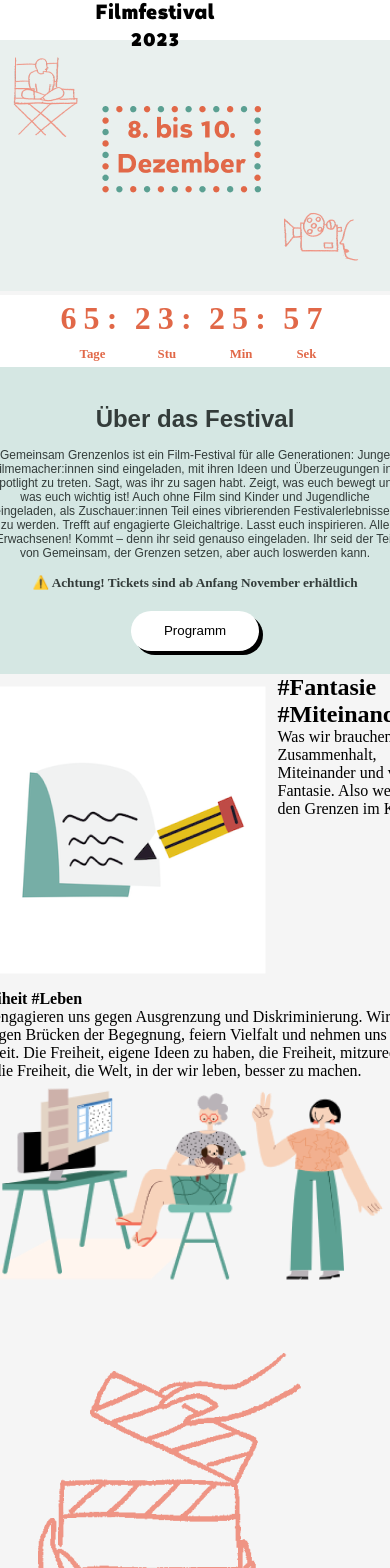
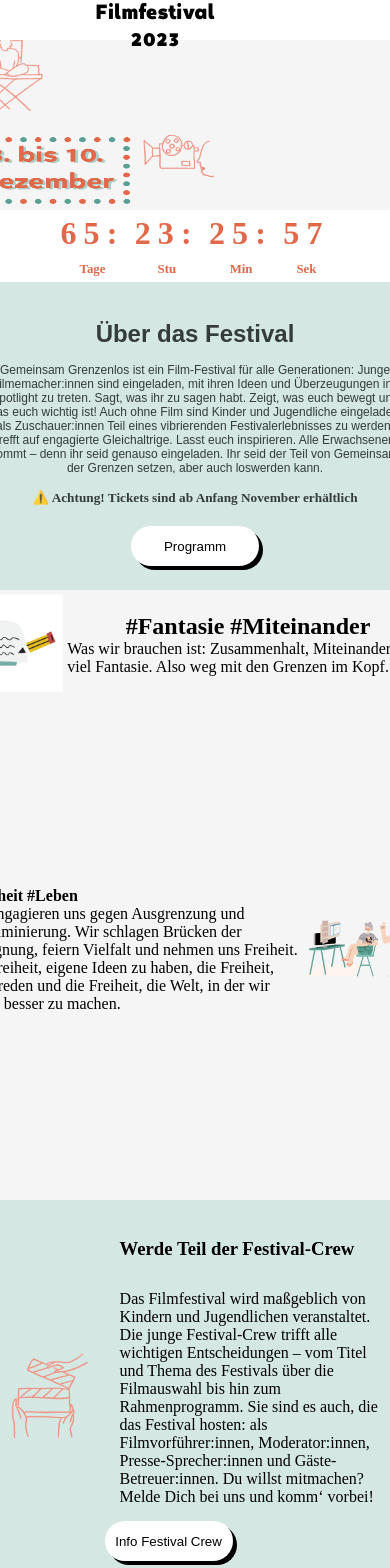
Before and after one commit to JoshRBeck/kijufi-nextjs-latest, a Next.js app: page / in a window 390 px wide. Shown: the part 130-1698 px from the top of the page. Built offline with nearby package versions, Linux system fonts and the light colour scheme.

Commit message:
"Main page stylings"

```diff
--- a/src/app/page.module.css
+++ b/src/app/page.module.css
@@ -539,7 +539,9 @@
     color: #333c3a;
     padding-bottom: 20px;
   }
-  .programmButtonAboutSection {
+  .programmButtonAboutSection,
+  .FilmeinreichungButton,
+  .infoFestivalButton {
     display: flex;
     justify-content: center;
     align-items: center;
@@ -553,9 +555,33 @@
   .freiheitImageContainer {
     display: none;
   }
+  .freiheitTextContainer img {
+    width: 106px;
+    height: 106px;
+  }
   .freiheitTextContainer {
     display: flex;
     flex-direction: row;
+  }
+  .freiheitText {
+    display: flex;
+    align-items: center;
+    flex-direction: column;
+    justify-content: center;
+  }
+  .zusammenheitContainer {
+    display: flex;
+    flex-direction: row;
+    justify-content: space-around;
+    height: 500px;
+    align-items: center;
+  }
+  .zusammenheitImage img {
+    width: 130px;
+    height: 60px;
+  }
+  .zusammenheitText {
+    width: 40vh;
   }
   .WirSindGrenzenlos1 {
     height: 50px;
@@ -564,6 +590,52 @@
   .WirSindGrenzenlos2 {
     height: 50px;
     width: 50px;
+  }
+  .mainPageKontaktContainer {
+    display: flex;
+    flex-direction: row;
+    justify-content: center;
+    align-items: center;
+    background-color: #d5e7e3;
+    padding: 5%;
+  }
+  .mainPageKontaktText {
+    display: flex;
+    flex-direction: column;
+    text-align: left;
+  }
+  .mainPageKontaktText h3 {
+    padding: 15px;
+  }
+  .mainPageKontaktImage img {
+    padding: 5%;
+  }
+  .mainPageKontaktText p {
+    padding: 15px;
+  }
+  .mainPageFilmEinreichen {
+    display: flex;
+    flex-direction: column;
+    align-items: flex-start;
+    text-align: left;
+    padding: 5%;
+  }
+  .mainPageFilmEinreichen h4 {
+    padding: 15px;
+  }
+  .mainPageFilmEinreichen p {
+    padding: 15px;
+  }
+  .FilmeinreichungButton {
+    display: flex;
+    justify-content: center;
+    align-items: center;
+    border-radius: 2.06075rem;
+    background: #d5e7e3;
+    width: 8rem;
+    height: 2.5rem;
+    border-style: none;
+    box-shadow: 4px 4px 0px rgb(0 0 0);
   }
 }
 /* Common styles */
--- a/src/app/page.tsx
+++ b/src/app/page.tsx
@@ -18,28 +18,20 @@ import MPower from "@/images/MPower-e.V..png";
 import Songs from "@/images/Songs-for-Rights.png";
 import IYCE from "@/images/IYCE.png";
 import StadtBibliothek from "@/images/Stadtbibliothek-Berlin-Mitte.png";
-import tiledImage from "@/images/Frame 47.png";
 
 export default function Home() {
   return (
     <main className={styles.main}>
       <div>
         <div className={styles.tiledContainer}>
-          <Image
-            src={tiledImage}
-            alt="tiled image background"
-            width={tiledImage.width}
-            height={tiledImage.height}
-          />
-          {/*
           <div className={styles.topTiles}>
             <div className={`${styles.tile1} ${styles.imageContainer}`}>
               <Image
                 src={Chair}
                 alt="chair image"
                 className={styles.chair}
-                width={Chair.width}
-                height={Chair.height}
+                width={90}
+                height={90}
               />
             </div>
             <div className={styles.tile2}></div>
@@ -49,19 +41,18 @@ export default function Home() {
                 src={HeadingNeu}
                 alt="Festival heading image"
                 className={styles.HeadingNeu}
-                width={HeadingNeu.width}
-                height={HeadingNeu.height}
+                width={170}
+                height={70}
               />{" "}
               <Image
                 src={Camera}
                 alt="Camera image"
                 className={styles.Camera}
-                width={Camera.width}
-                height={Camera.height}
+                width={90}
+                height={90}
               />
             </div>
           </div>
-        */}
         </div>
         <Countdown />
         <div className={styles.aboutSection}>
@@ -156,8 +147,8 @@ export default function Home() {
             <Image
               src={MovieCut}
               alt="Movie cut image"
-              width={MovieCut.width}
-              height={MovieCut.height}
+              width={120}
+              height={120}
               className={styles.movieCut}
             />
           </div>
@@ -174,7 +165,9 @@ export default function Home() {
               Presse-Sprecher:innen und Gäste-Betreuer:innen. Du willst
               mitmachen? Melde Dich bei uns und komm‘ vorbei!
             </p>
-            <button type="button">Info Festival Crew</button>
+            <button type="button" className={styles.infoFestivalButton}>
+              Info Festival Crew
+            </button>
           </div>
         </div>
         <div className={styles.mainPageFilmEinreichen}>
@@ -189,7 +182,9 @@ export default function Home() {
             verdient. Wir können es kaum erwarten, die Talente zu sehen, die Sie
             zu unserem Festival mitbringen!
           </p>
-          <button type="button">Filmeinreichung</button>
+          <button type="button" className={styles.FilmeinreichungButton}>
+            Filmeinreichung
+          </button>
         </div>
         <div className={styles.sponsorsContainer}>
           <h4 className={styles.sponsorHeading}>
--- a/src/components/submission.tsx
+++ b/src/components/submission.tsx
@@ -1,7 +1,7 @@
 "use client";
 import React from "react";
 import { useState } from "react";
-import styles from "../app/page.module.css";
+import styles from "../app/filmeinreichung.module.css";
 
 const Submission: React.FC = () => {
   const schritte = [
@@ -72,7 +72,7 @@ const Submission: React.FC = () => {
         <div className={styles.schritteWrapper}>
           {schritte.map((step, index) => (
             <div
-              className={`${styles.schritte} ${styles.colorClass}`}
+              className={`${styles.schritte} ${styles[step.colorClass]}`}
               key={index}
             >
               <div className={styles.schritteNummer}>{step.nummer}</div>
```
Also changed, not shown: src/app/filmeinreichung.module.css (+8 -8 lines).
